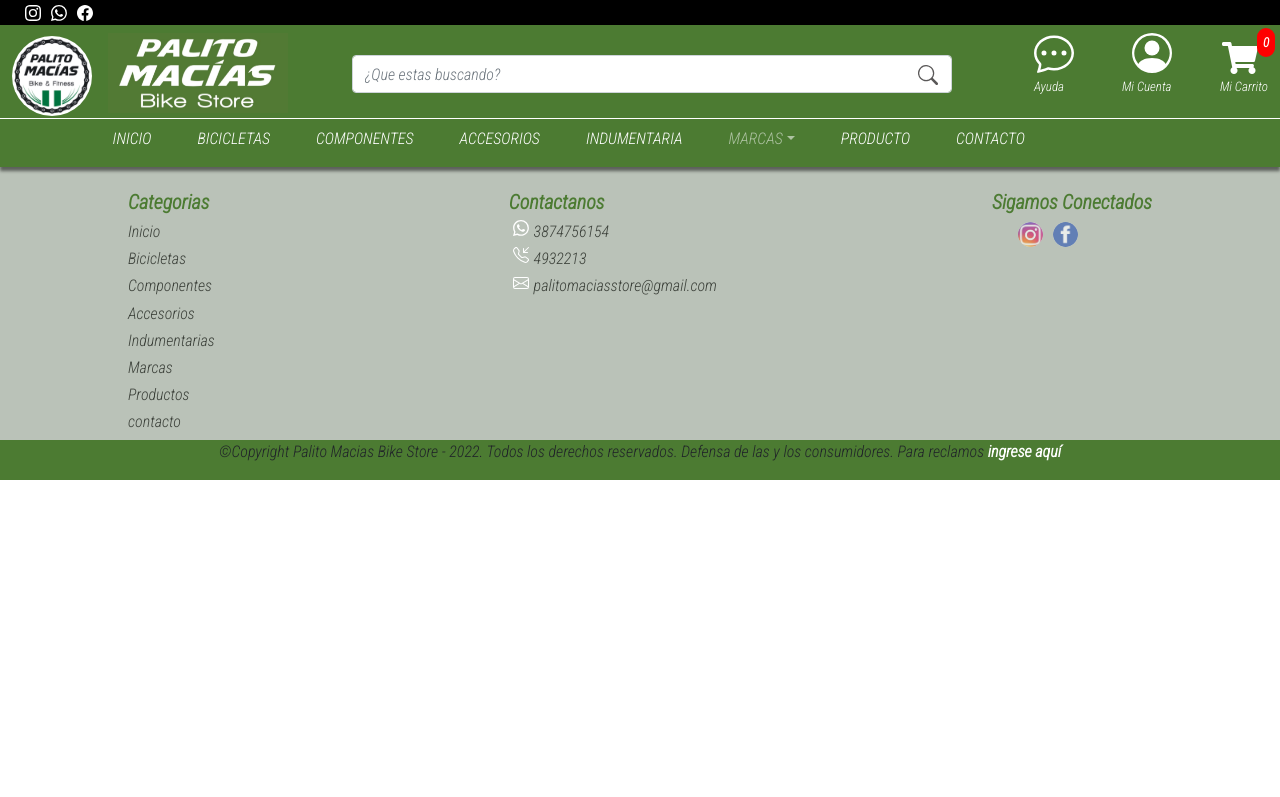
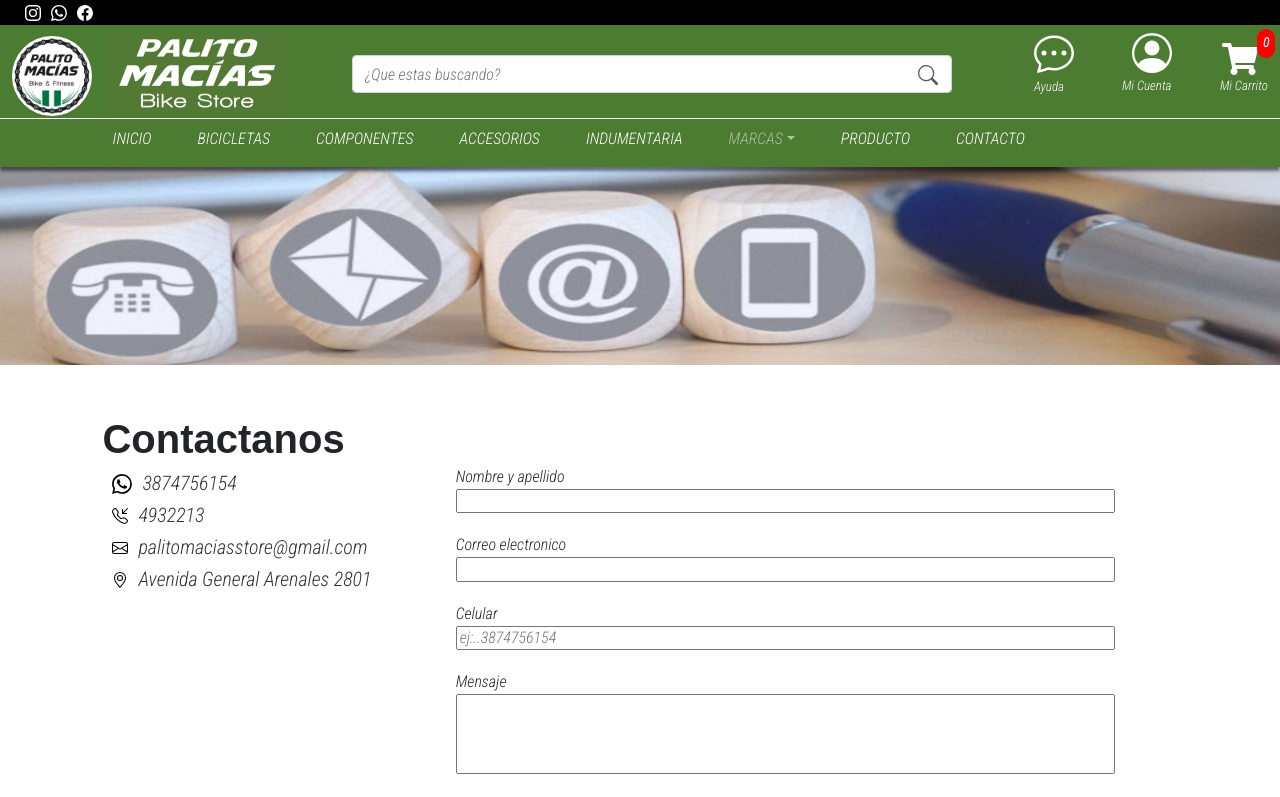
Before and after one commit to fran17sk/react-app, a React (Create React App) app: page /sucursal/contactanos in a window 1280 px wide. Shown: the top 797 px of the page. Built offline with nearby package versions, Linux system fonts and the light colour scheme.

Commit message:
'actualizaciones'

```diff
--- a/package.json
+++ b/package.json
@@ -9,11 +9,14 @@
     "@testing-library/jest-dom": "^5.16.4",
     "@testing-library/react": "^13.3.0",
     "@testing-library/user-event": "^13.5.0",
+    "animate.css": "^4.1.1",
     "firebase": "^9.9.3",
     "framer-motion": "^7.0.0",
     "react": "^18.2.0",
+    "react-animation-on-scroll": "^5.1.0",
     "react-dom": "^18.2.0",
     "react-icons": "^4.4.0",
+    "react-iframe": "^1.8.0",
     "react-router-dom": "^6.3.0",
     "react-scripts": "5.0.1",
     "react-toastify": "^9.0.8",
--- a/public/index.html
+++ b/public/index.html
@@ -47,4 +47,6 @@
       To create a production bundle, use `npm run build` or `yarn build`.
     -->
   </body>
+  <script src="https://cdn.jsdelivr.net/npm/@popperjs/core@2.11.5/dist/umd/popper.min.js" integrity="sha384-Xe+8cL9oJa6tN/veChSP7q+mnSPaj5Bcu9mPX5F5xIGE0DVittaqT5lorf0EI7Vk" crossorigin="anonymous"></script>
+  <script src="https://cdn.jsdelivr.net/npm/bootstrap@5.2.0/dist/js/bootstrap.min.js" integrity="sha384-ODmDIVzN+pFdexxHEHFBQH3/9/vQ9uori45z4JjnFsRydbmQbmL5t1tQ0culUzyK" crossorigin="anonymous"></script>
 </html>
--- a/src/App.js
+++ b/src/App.js
@@ -1,4 +1,5 @@
 import './App.css';
+import "animate.css/animate.min.css";
 import { Navbar } from './components/Navbar';
 import {Footer} from './components/Footer'
 import {Home} from './components/Home'
--- a/src/components/Cart/index.jsx
+++ b/src/components/Cart/index.jsx
@@ -10,6 +10,7 @@ const bikeImages = require.context('../../assets/img/bicicletas',true)
 const Cart = () => {
 
     const {cartList,totalPrice,removeProduct,cleanCartList} = useCartContext()
+    const ordenes = JSON.parse(localStorage.getItem('Ordenes'))||[]
     const numers = [0,1,2,3,4,5,6,7,8,9]
     const [surname,setsurname]=useState('')
     const [name,setname]=useState('')
@@ -53,7 +54,6 @@ const Cart = () => {
     const hundleClick = (e) => {
         e.preventDefault()
         const val = validarform()
-        console.log(val)
         if(val){
             const orden = {
                 buyer:{
@@ -71,6 +71,8 @@ const Cart = () => {
             .then((res)=>{
                 toast.success(`Orden ${res.id} generada con exito!!!`)
                 clearForm()
+                ordenes.push(res.id)
+                localStorage.setItem('Ordenes',JSON.stringify(ordenes))
                 cleanCartList()
             })
             .catch((err)=>{
@@ -125,25 +127,25 @@ const Cart = () => {
                             <span className="total-cart">${totalPrice()}</span>
                         </div>
                         <div className="DatosFullFlex" >
-                            <form action="" class="formulario" id="formulario">
-                                <div class="formulario__grupo" id="grupo__apellido">
-                                    <label for="apellido" class="formulario__label">Apellido</label>
-                                    <input onKeyDown={keySurName} onChange={hundleChangeSurname} type="text" class="formulario__input" name="apellido" id="apellido" placeholder="Ej: Cruz"/>
+                            <form action="" className="formulario" id="formulario">
+                                <div className="formulario__grupo" id="grupo__apellido">
+                                    <label for="apellido" className="formulario__label">Apellido</label>
+                                    <input onKeyDown={keySurName} onChange={hundleChangeSurname} type="text" className="formulario__input" name="apellido" id="apellido" placeholder="Ej: Cruz"/>
                                 </div>
-                                <div class="formulario__grupo" id="grupo__nombre">
-                                    <label for="nombre" class="formulario__label">Nombre</label>
-                                    <input onKeyDown={keySurName} onChange={hundleChangeName} type="text" class="formulario__input" name="nombre" id="nombre" placeholder="Ej: Franco"/>
+                                <div className="formulario__grupo" id="grupo__nombre">
+                                    <label for="nombre" className="formulario__label">Nombre</label>
+                                    <input onKeyDown={keySurName} onChange={hundleChangeName} type="text" className="formulario__input" name="nombre" id="nombre" placeholder="Ej: Franco"/>
                                 </div>
-                                <div class="formulario__grupo" id="grupo__correo">
-                                    <label for="correo" class="formulario__label">Correo Electrónico</label>
-                                    <input onChange={hundleChangeCorreo} type="email" class="formulario__input" name="correo" id="correo" placeholder="correo@correo.com"/>
+                                <div className="formulario__grupo" id="grupo__correo">
+                                    <label for="correo" className="formulario__label">Correo Electrónico</label>
+                                    <input onChange={hundleChangeCorreo} type="email" className="formulario__input" name="correo" id="correo" placeholder="correo@correo.com"/>
                                 </div>
-                                <div class="formulario__grupo" id="grupo__telefono">
-                                    <label for="telefono" class="formulario__label">Teléfono</label>
-                                    <input onChange={hundleChangePhone} type="number" class="formulario__input" name="telefono" id="telefono" placeholder="4491234567"/>
+                                <div className="formulario__grupo" id="grupo__telefono">
+                                    <label for="telefono" className="formulario__label">Teléfono</label>
+                                    <input onChange={hundleChangePhone} type="number" className="formulario__input" name="telefono" id="telefono" placeholder="4491234567"/>
                                 </div>
-                                <div class="formulario__mensaje" id="formulario__mensaje">
-                                    <p><i class="fas fa-exclamation-triangle"></i> <b>Error:</b> Por favor rellena el formulario correctamente. </p>
+                                <div className="formulario__mensaje" id="formulario__mensaje">
+                                    <p><i className="fas fa-exclamation-triangle"></i> <b>Error:</b> Por favor rellena el formulario correctamente. </p>
                                 </div>
                                 <button onClick={hundleClick} className="purchase-btn">GENERAR ORDEN</button>
                             </form>
--- a/src/components/CartWidget.js
+++ b/src/components/CartWidget.js
@@ -6,7 +6,7 @@ const CartWidget = () => {
     const {totalProducts} = useCartContext()
     return (<>
         <NavLink to='/cart'>
-            <i id="cart" class="fas fa-shopping-cart color"></i>
+            <i id="cart" className="fas fa-shopping-cart color"></i>
             <span className ="cart-quantity">{totalProducts()}</span>
         </NavLink>
     </>);
--- /dev/null
+++ b/src/components/Contacto/index.jsx
@@ -0,0 +1,115 @@
+import { useState } from 'react'
+import img from '../../assets/img/portadacontact.jpg'
+import { ToastContainer, toast } from 'react-toastify';
+import { db } from '../Firebase'
+import { collection , addDoc , serverTimestamp} from "firebase/firestore";
+
+const Contacto = () => {
+
+    const [nameComplete,setnameComplete]=useState('')
+    const [email,setemail]=useState('')
+    const [phone,setphone]=useState('')
+    const [msj,setmsj]=useState('')
+    const aux = 140
+    const [caracter,setCaracter]=useState(aux)
+    const letras =['q','w','e','r','t','y','u','i','o','p','a','s','d','f','g','h','j','k','l','ñ','z','x','c','v','b','n','m']
+    const clearForm = () => {
+        document.getElementById('Form').reset()
+    }
+    const SendData = (e) => {
+        e.preventDefault()
+        if(nameComplete.length>0 && email.length>0 && phone.length>0 && msj.length>0){
+            const orden = {
+                name: nameComplete ,
+                email:email,
+                phone:phone,
+                msj:msj,
+                date:serverTimestamp()
+            }
+        const msjCollection = collection(db,'mensjasesClientes')
+            const consulta = addDoc(msjCollection,orden)
+            consulta
+            .then((res)=>{
+                toast.success(`Mensaje ${res.id} recibido con exito!!!`)
+                clearForm()
+            })
+            .catch((err)=>{
+                toast.error(`Error ${err} al generar Orden`)
+            })
+        }else{
+            toast.error('Por favor rellena el formulario correctamente...')
+        }
+    }
+    const setname = (e) => {
+        setnameComplete(e.target.value)
+    }
+    const obtenermail = (e) => {
+        setemail(e.target.value)
+    }
+    const obtenerphone = (e) => {
+        setphone(e.target.value)
+    }
+    const guardarmsj = (e) => {
+        setmsj(e.target.value)
+        setCaracter(aux-e.target.value.length)
+    }
+    const msjValidation = (e) => {
+        if(caracter<=0||e.key in letras){
+            e.preventDefault()
+        }else{
+            return
+        }
+    }
+    return (
+        <>
+        <div className="portadaContact carou"><img src={img} alt="" className="portadaContact"/></div>
+        <section className="ContactoFlex">
+            <div className="contactosContact">
+                <h4 className="titleContact">Contactanos</h4>
+                <div className="redContact">
+                    <a href=""><svg xmlns="http://www.w3.org/2000/svg" width="20" height="20" fill="currentColor" className="bi bi-whatsapp iconosContact" viewBox="0 0 16 16">
+                        <path d="M13.601 2.326A7.854 7.854 0 0 0 7.994 0C3.627 0 .068 3.558.064 7.926c0 1.399.366 2.76 1.057 3.965L0 16l4.204-1.102a7.933 7.933 0 0 0 3.79.965h.004c4.368 0 7.926-3.558 7.93-7.93A7.898 7.898 0 0 0 13.6 2.326zM7.994 14.521a6.573 6.573 0 0 1-3.356-.92l-.24-.144-2.494.654.666-2.433-.156-.251a6.56 6.56 0 0 1-1.007-3.505c0-3.626 2.957-6.584 6.591-6.584a6.56 6.56 0 0 1 4.66 1.931 6.557 6.557 0 0 1 1.928 4.66c-.004 3.639-2.961 6.592-6.592 6.592zm3.615-4.934c-.197-.099-1.17-.578-1.353-.646-.182-.065-.315-.099-.445.099-.133.197-.513.646-.627.775-.114.133-.232.148-.43.05-.197-.1-.836-.308-1.592-.985-.59-.525-.985-1.175-1.103-1.372-.114-.198-.011-.304.088-.403.087-.088.197-.232.296-.346.1-.114.133-.198.198-.33.065-.134.034-.248-.015-.347-.05-.099-.445-1.076-.612-1.47-.16-.389-.323-.335-.445-.34-.114-.007-.247-.007-.38-.007a.729.729 0 0 0-.529.247c-.182.198-.691.677-.691 1.654 0 .977.71 1.916.81 2.049.098.133 1.394 2.132 3.383 2.992.47.205.84.326 1.129.418.475.152.904.129 1.246.08.38-.058 1.171-.48 1.338-.943.164-.464.164-.86.114-.943-.049-.084-.182-.133-.38-.232z"/>
+                    </svg></a>
+                    <a href=""><h5>3874756154</h5></a>
+                </div>
+                <div className="redContact">
+                    <a href=""><svg xmlns="http://www.w3.org/2000/svg" width="16" height="16" fill="currentColor" className="bi bi-telephone-inbound iconosContact" viewBox="0 0 16 16">
+                        <path d="M15.854.146a.5.5 0 0 1 0 .708L11.707 5H14.5a.5.5 0 0 1 0 1h-4a.5.5 0 0 1-.5-.5v-4a.5.5 0 0 1 1 0v2.793L15.146.146a.5.5 0 0 1 .708 0zm-12.2 1.182a.678.678 0 0 0-1.015-.063L1.605 2.3c-.483.484-.661 1.169-.45 1.77a17.568 17.568 0 0 0 4.168 6.608 17.569 17.569 0 0 0 6.608 4.168c.601.211 1.286.033 1.77-.45l1.034-1.034a.678.678 0 0 0-.063-1.015l-2.307-1.794a.678.678 0 0 0-.58-.122l-2.19.547a1.745 1.745 0 0 1-1.657-.459L5.482 8.062a1.745 1.745 0 0 1-.46-1.657l.548-2.19a.678.678 0 0 0-.122-.58L3.654 1.328zM1.884.511a1.745 1.745 0 0 1 2.612.163L6.29 2.98c.329.423.445.974.315 1.494l-.547 2.19a.678.678 0 0 0 .178.643l2.457 2.457a.678.678 0 0 0 .644.178l2.189-.547a1.745 1.745 0 0 1 1.494.315l2.306 1.794c.829.645.905 1.87.163 2.611l-1.034 1.034c-.74.74-1.846 1.065-2.877.702a18.634 18.634 0 0 1-7.01-4.42 18.634 18.634 0 0 1-4.42-7.009c-.362-1.03-.037-2.137.703-2.877L1.885.511z"/>
+                    </svg></a>
+                    <a href=""><h5>4932213</h5></a>
+                </div>
+                <div className="redContact">
+                    <a href=""><svg xmlns="http://www.w3.org/2000/svg" width="16" height="16" fill="currentColor" className="bi bi-envelope iconosContact" viewBox="0 0 16 16">
+                        <path d="M0 4a2 2 0 0 1 2-2h12a2 2 0 0 1 2 2v8a2 2 0 0 1-2 2H2a2 2 0 0 1-2-2V4Zm2-1a1 1 0 0 0-1 1v.217l7 4.2 7-4.2V4a1 1 0 0 0-1-1H2Zm13 2.383-4.708 2.825L15 11.105V5.383Zm-.034 6.876-5.64-3.471L8 9.583l-1.326-.795-5.64 3.47A1 1 0 0 0 2 13h12a1 1 0 0 0 .966-.741ZM1 11.105l4.708-2.897L1 5.383v5.722Z"/>
+                    </svg></a>
+                    <a href=""><h5>palitomaciasstore@gmail.com</h5></a>
+                </div>
+                <div className="redContact">
+                    <a href=""><svg xmlns="http://www.w3.org/2000/svg" width="16" height="16" fill="currentColor" className="bi bi-geo-alt iconosContact" viewBox="0 0 16 16">
+                        <path d="M12.166 8.94c-.524 1.062-1.234 2.12-1.96 3.07A31.493 31.493 0 0 1 8 14.58a31.481 31.481 0 0 1-2.206-2.57c-.726-.95-1.436-2.008-1.96-3.07C3.304 7.867 3 6.862 3 6a5 5 0 0 1 10 0c0 .862-.305 1.867-.834 2.94zM8 16s6-5.686 6-10A6 6 0 0 0 2 6c0 4.314 6 10 6 10z"/>
+                        <path d="M8 8a2 2 0 1 1 0-4 2 2 0 0 1 0 4zm0 1a3 3 0 1 0 0-6 3 3 0 0 0 0 6z"/>
+                    </svg></a>
+                    <a href=""><h5>Avenida General Arenales 2801</h5></a>
+                </div>
+            </div>
+            <div className="formContact" onSubmit={SendData}>
+                <form className="form"  id='Form'>
+                    <label>Nombre y apellido</label>
+                    <input type="text" id="name_contact" name='name' className="formularioContact" onChange={setname}/>
+                    <label>Correo electronico</label>
+                    <input type="email" id="e-mail_contact" name='email'  className="formularioContact" onChange={obtenermail}/>
+                    <label>Celular</label>
+                    <input type="tel" id="cell_contact" name='cell' placeholder="ej:..3874756154" className="formularioContact" onChange={obtenerphone}/>
+                    <label>Mensaje</label>
+                    <input type="text" name="msj" id="mensj" className="formularioContact mensj" onKeyDown={msjValidation} onChange={guardarmsj}/>
+                    <p>{`Disponible: ${caracter} caracteres`}</p>
+                    <button className="btn-enviar rounded-bottom" type='submit'>ENVIAR</button>
+                </form>
+            </div>
+
+        </section>
+        </>
+    )
+}
+
+export {Contacto}
--- a/src/components/Firebase/index.jsx
+++ b/src/components/Firebase/index.jsx
@@ -10,5 +10,5 @@ const firebaseConfig = {
     appId: "1:468053170208:web:5e27fa11a23192063c4445"
 };
 const app = initializeApp(firebaseConfig);
-console.log(app)
+
 export const db = getFirestore(app)
--- a/src/components/Home/index.jsx
+++ b/src/components/Home/index.jsx
@@ -11,6 +11,8 @@ import montain from '../../assets/img/mountain.jpg'
 import ruta from "../../assets/img/ruta.jpg"
 import wpp from '../../assets/img/wpp.png'
 import { NavLink } from 'react-router-dom'
+import  Iframe  from 'react-iframe'
+import { AnimationOnScroll } from 'react-animation-on-scroll';
 
 const Home = () => {
     return (
@@ -89,17 +91,21 @@ const Home = () => {
                 <NavLink to='/bicicletas/category/Ruta'><span><h2>RUTERAS</h2></span></NavLink>
             </div>
         </div>
-        <div className="seccionFlex fondonav"><h2 className="subtitulo">SUCURSALES</h2></div>
+        <div className="seccionFlex fondonav"><h2 className="subtitulo"><AnimationOnScroll animateIn="animate__shakeY" animateOut="animate__bounceOutRight">
+    <h2>Look what i am doing</h2>
+</AnimationOnScroll></h2></div>
         <div className="seccionFlex">
             <div>
                 <h3 className="sucursalesTitle">CASA CENTRAL</h3>
-
+                <Iframe url="https://www.google.com/maps/embed?pb=!1m18!1m12!1m3!1d3622.7633297224993!2d-65.44011218545913!3d-24.769302513187867!2m3!1f0!2f0!3f0!3m2!1i1024!2i768!4f13.1!3m3!1m2!1s0x941bc3eb6d7e6d89%3A0xe9bcdee17f2e8aed!2sPalito%20Mac%C3%ADas%20Bike%20Store!5e0!3m2!1ses-419!2sar!4v1650148566610!5m2!1ses-419!2sar" width="400" height="350" style="border:0;" allowfullscreen="" loading="lazy" referrerpolicy="no-referrer-when-downgrade"></Iframe>
             </div>
             <div>
                 <h3 className="sucursalesTitle">SALTA - SUR</h3>
-
+                <Iframe url="https://www.google.com/maps/embed?pb=!1m18!1m12!1m3!1d3622.7633297224993!2d-65.44011218545913!3d-24.769302513187867!2m3!1f0!2f0!3f0!3m2!1i1024!2i768!4f13.1!3m3!1m2!1s0x941bc3eb6d7e6d89%3A0xe9bcdee17f2e8aed!2sPalito%20Mac%C3%ADas%20Bike%20Store!5e0!3m2!1ses-419!2sar!4v1650148566610!5m2!1ses-419!2sar" width="400" height="350" style="border:0;" allowfullscreen="" loading="lazy" referrerpolicy="no-referrer-when-downgrade"></Iframe>
             </div>
         </div>
+
+
         <div>
             <a href="https://api.whatsapp.com/send?phone=543874756154"><img src={wpp} alt="" className="rounded-circle wapp-fixed wapp"/></a>
         </div>
--- a/src/components/ItemDetail/index.jsx
+++ b/src/components/ItemDetail/index.jsx
@@ -9,7 +9,7 @@ const ItemDetail = (listProduct) => {
 
     const [isAdded,setIsAdded] = useState(false)
 
-    const {addToCart,cartList} = useCartContext()
+    const {addToCart,cartList,guardarCart} = useCartContext()
 
     const onAdd = (quantity) => {
         addToCart(listProduct.listProduct,quantity)
--- a/src/components/Main/index.jsx
+++ b/src/components/Main/index.jsx
@@ -3,6 +3,7 @@ import { ItemListContainer } from '../ItemListContainer'
 import { ItemDetailConteiner } from '../ItemDetailConteiner'
 import { Cart } from '../Cart'
 import { Home } from '../Home'
+import { Contacto } from '../Contacto'
 import { Proximamente } from '../Proximamente'
 const Main = () =>{
     return (
@@ -13,6 +14,7 @@ const Main = () =>{
             <Route path='/bicicletas/category/:category' element={<ItemListContainer/>}></Route>
             <Route path='/product/:cod' element={<ItemDetailConteiner/>}></Route>
             <Route path='/cart' element={<Cart/>}></Route>
+            <Route path='/sucursal/contactanos' element={<Contacto/>}></Route>
         </Routes>
     )
 
--- a/src/components/Navbar/index.jsx
+++ b/src/components/Navbar/index.jsx
@@ -42,17 +42,17 @@ const Navbar = () =>{
                         <a href="https://api.whatsapp.com/send?phone=543874756154"><span>Ayuda</span></a>
                     </form>
                     <form className="d-flex iconos">
-                        <a href=""><svg xmlns="http://www.w3.org/2000/svg" width="40" height="40" fill="currentColor" className="bi bi-person-circle color" viewBox="0 0 16 16">
+                        <span><svg xmlns="http://www.w3.org/2000/svg" width="40" height="40" fill="currentColor" className="bi bi-person-circle color" viewBox="0 0 16 16">
                             <path d="M11 6a3 3 0 1 1-6 0 3 3 0 0 1 6 0z"/>
                             <path d="M0 8a8 8 0 1 1 16 0A8 8 0 0 1 0 8zm8-7a7 7 0 0 0-5.468 11.37C3.242 11.226 4.805 10 8 10s4.757 1.225 5.468 2.37A7 7 0 0 0 8 1z"/>
-                        </svg></a>
+                        </svg></span>
                         <a><span>Mi Cuenta</span></a>
                     </form>
                     <form className="d-flex iconos" id="carrito">
-                        <a className="cart-btn">
+                        <span className="cart-btn">
                             <CartWidget/>
 
-                        </a>
+                        </span>
 
                         <span>Mi Carrito</span>
                         <button className="navbar-toggler" type="button" data-bs-toggle="collapse" data-bs-target="#navbarSupportedContent" aria-controls="navbarSupportedContent" aria-expanded="false" aria-label="Toggle navigation">
@@ -105,10 +105,10 @@ const Navbar = () =>{
                                 </ul>
                             </li>
                             <li className="nav-item">
-                                <NavLink to='/proximamente'><span className="nav-link active" aria-current="page" href="">PRODUCTO</span></NavLink>
+                                <NavLink to='/proximamente'><span className="nav-link active" aria-current="page">PRODUCTO</span></NavLink>
                             </li>
                             <li className="nav-item">
-                                <NavLink to='/proximamente'><span className="nav-link active" aria-current="page" href="">CONTACTO</span></NavLink>
+                                <NavLink to='/sucursal/contactanos'><span className="nav-link active" aria-current="page">CONTACTO</span></NavLink>
                             </li>
                         </ul>
                     </div>
--- a/src/context/cartContext.jsx
+++ b/src/context/cartContext.jsx
@@ -6,6 +6,7 @@ export const useCartContext = () => useContext(CartContext)
 export function CartContextProvider ({children}) {
 
     const [cartList,setCartList]=useState([])
+
 
     const isInCart = (cod) => cartList.find(prod => prod.cod === cod)
 
@@ -46,6 +47,7 @@ export function CartContextProvider ({children}) {
             cleanCartList,
             totalPrice,
             totalProducts,
+            setCartList,
             cartList
         }}>{children}</CartContext.Provider>
     )
```
Also changed, not shown: 1 other file (tests, documents, lock files or other folders).
